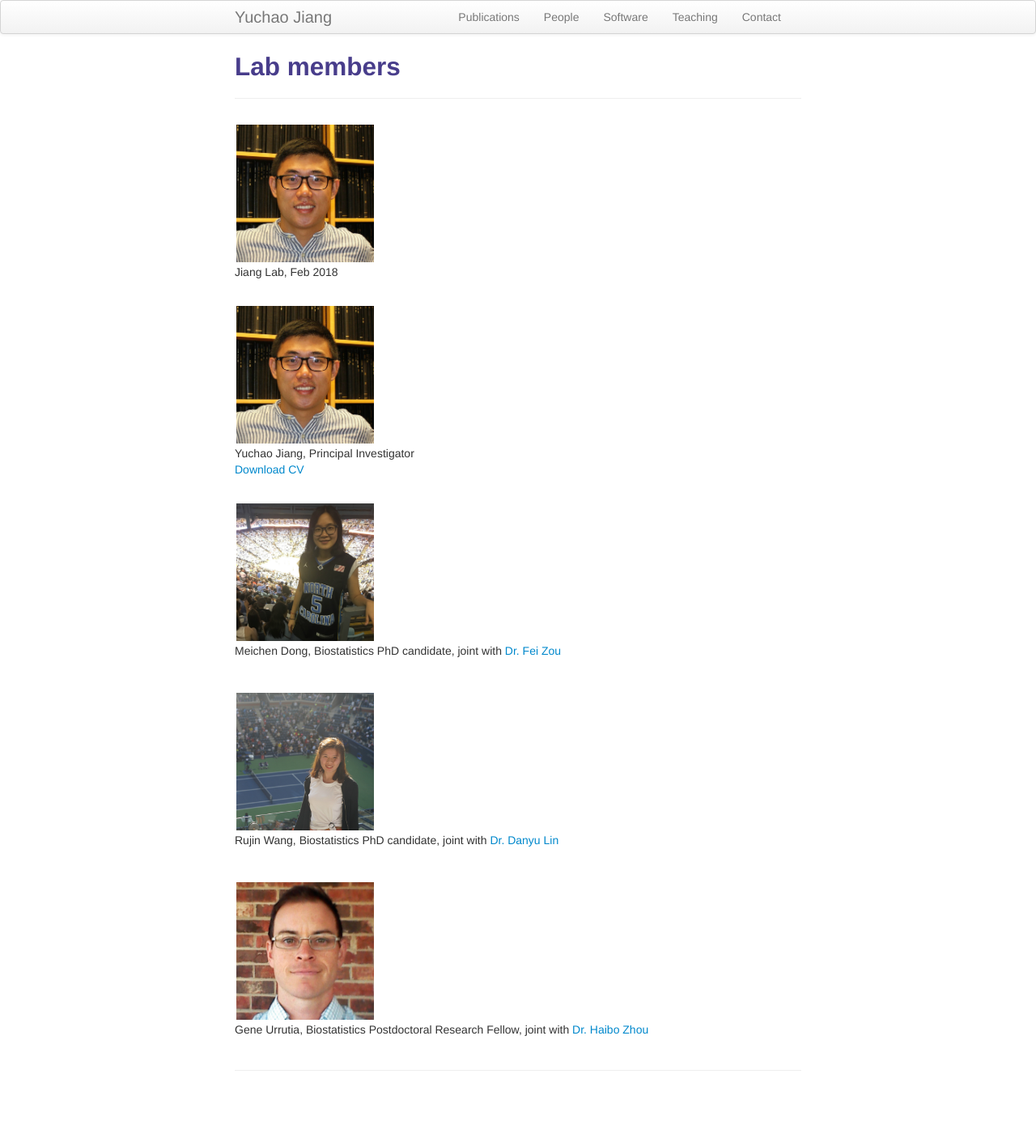
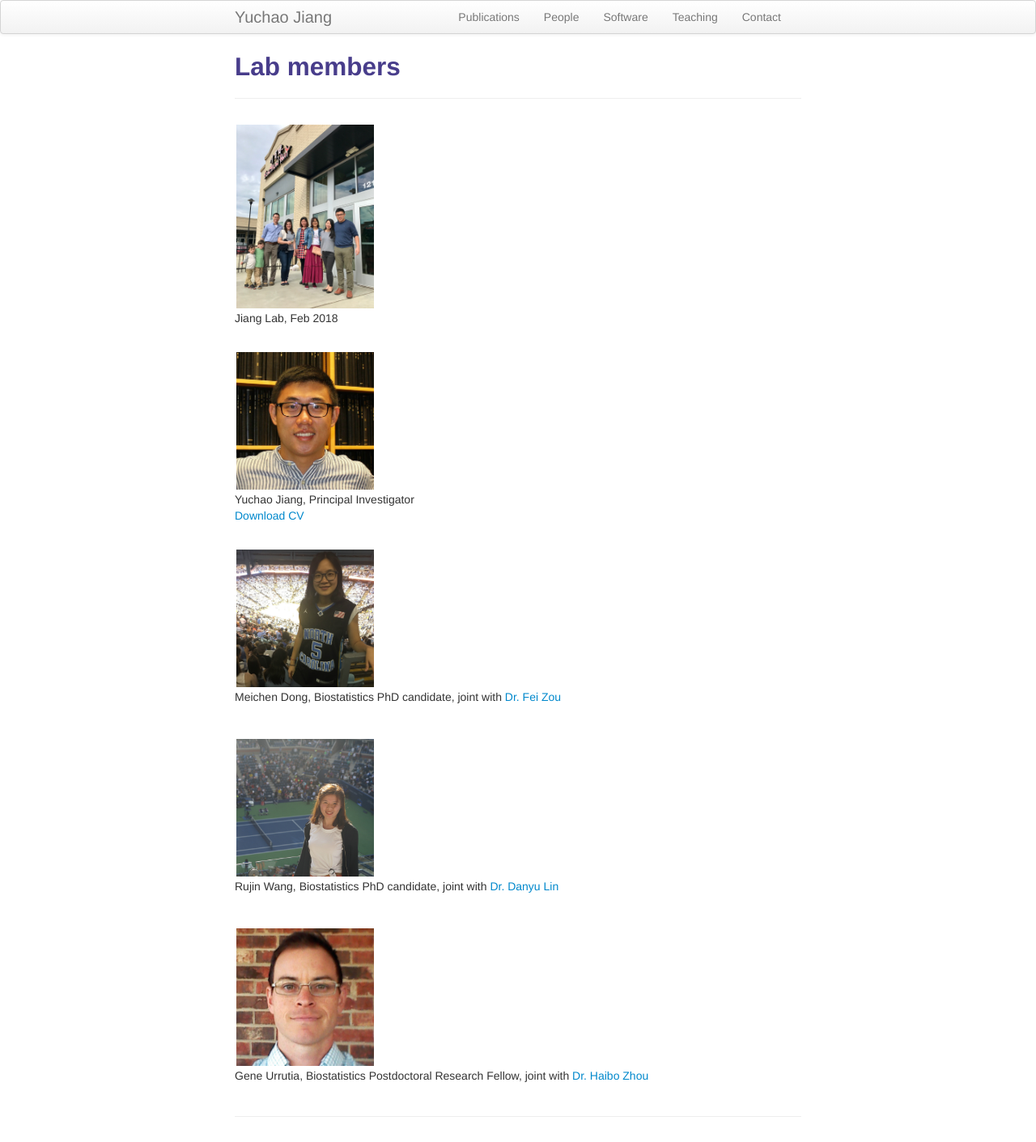
Before and after one commit to yuchaojiang/yuchaojiang.github.io, a Jekyll site: the page built from pages/people.md, in a window 1280 px wide. Shown: the whole page at 81% size. Built offline with Jekyll 4.4.1, drawn with Linux system fonts in a browser that asks for light colours; before the commit the page ends 1354 px from its top, so only the background shows below that.

Commit message:
Update people.md

```diff
--- a/pages/people.md
+++ b/pages/people.md
@@ -9,7 +9,7 @@ description: Jiang Lab members
     <div class="row-fluid">
         <div class="span2">
         <a href="../assets/pics/lab_Feb2018.jpg">
-            <img src="../assets/pics/Yuchao.jpg" height="400" width="200" title="Jiang Lab Feb 2018" alt="Jiang Lab"/>
+            <img src="../assets/pics/lab_Feb2018.jpg" height="400" width="300" title="Jiang Lab Feb 2018" alt="Jiang Lab"/>
         </a>
         </div>
     </div>
```
